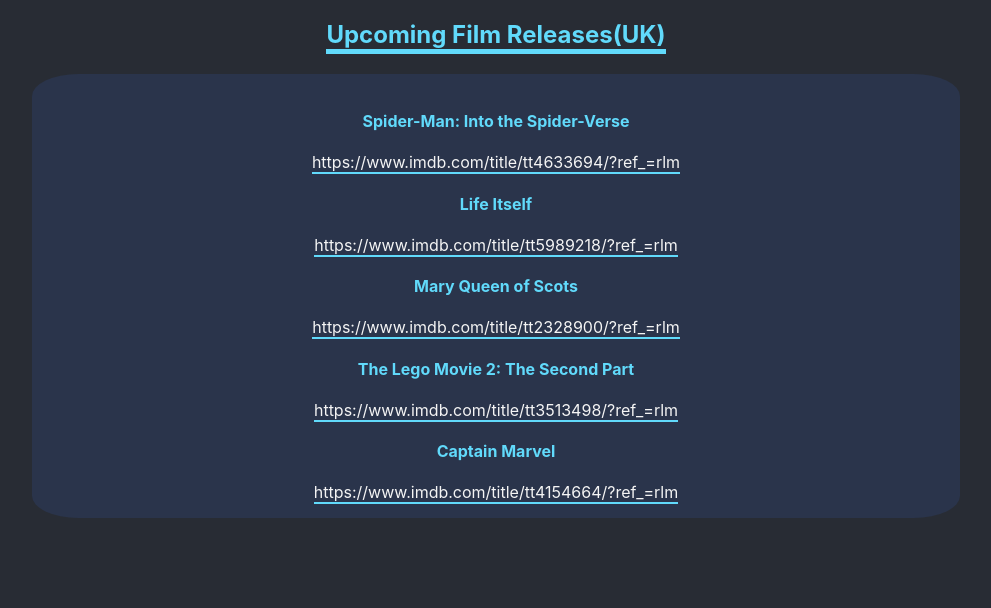
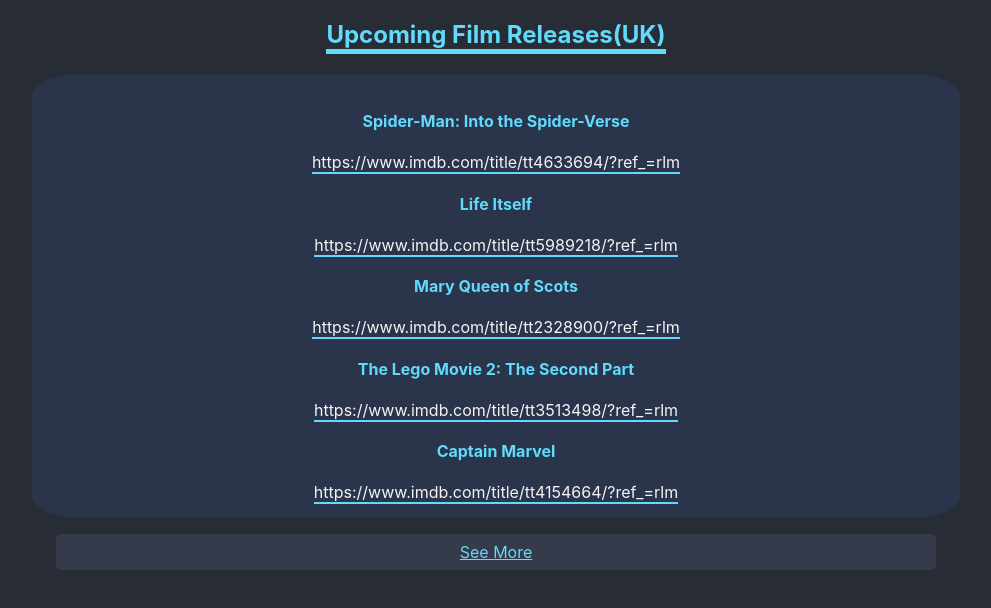
Before and after one commit to stephenh369/W14_D1_film_releases_hw, a React (Create React App) app: page / in a window 1280 px wide. Shown: the top 608 px of the page, without its empty margins (144-1135 px from the left). Built offline with nearby package versions, Linux system fonts and the light colour scheme.

Commit message:
more css, see more button

```diff
--- a/src/components/FilmReleaseList.css
+++ b/src/components/FilmReleaseList.css
@@ -16,13 +16,13 @@
   color: #61dafb;
 }
 
-a {
+.film-release > a {
   text-decoration: none;
   border-bottom: 2px solid #61dafb;
   color: #f4f4f4;
   transition: all ease-in-out .25s;
 }
-a:hover {
+.film-release > a:hover {
   color: #61dafb;
   font-size: 18px;
   transition: all ease-in-out .25s;
--- a/src/containers/FilmReleaseContainer.css
+++ b/src/containers/FilmReleaseContainer.css
@@ -13,3 +13,23 @@
   color: #61dafb;
   border-bottom: 5px solid #61dafb;
 }
+
+.film-release-container > a {
+  background-color: #353b4b;
+  text-align: center;
+  color: #61dafb;
+  padding: 0.5rem 2.5rem;
+  margin: 1rem;
+  width: 62.5vw;
+  border-radius: 5px;
+  transition: all ease-in-out .25s;
+}
+
+.film-release-container > a:hover {
+  background-color: #61dafb;
+  opacity: 0.8;
+  color: #f4f4f4;
+  padding: 0.5rem 2.5rem;
+  border-radius: 5px;
+  transition: all ease-in-out .25s;
+}
--- a/src/containers/FilmReleaseContainer.js
+++ b/src/containers/FilmReleaseContainer.js
@@ -40,6 +40,7 @@
       <div className="film-release-container">
         <h2>Upcoming Film Releases(UK)</h2>
         <FilmReleaseList films={this.state.films}/>
+        <a href="https://www.imdb.com/calendar/?region=gb" target="_blank">See More</a>
       </div>
     );
   }
```
